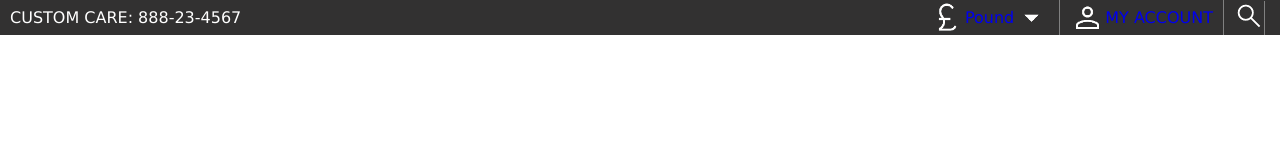
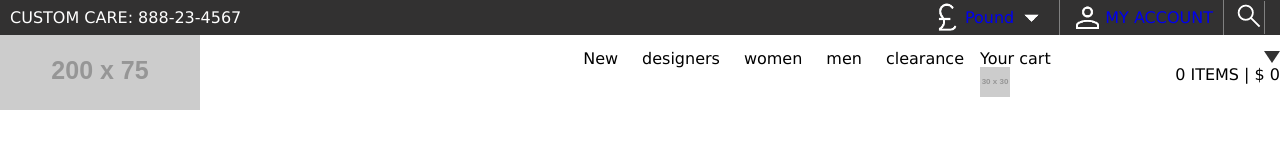
Before and after one commit to strupello/OnePage2, a website built with webpack: page index.html in a window 1280 px wide. Built offline with nearby package versions, Linux system fonts and the light colour scheme.

Commit message:
implement nav

```diff
--- a/css/style.css
+++ b/css/style.css
@@ -36,6 +36,48 @@
   /*Animacje*/
   --transition-fast: 150ms;
 }
+
+/* Default styles */
+.flex {
+  display: flex;
+}
+
+.items-center {
+  align-items: center;
+}
+
+.justify-center {
+  justify-content: center;
+}
+
+.justify-between {
+  justify-content: space-between;
+}
+
+.hidden {
+  display: none;
+}
+
+.flex-col {
+  flex-direction: column;
+}
+
+.arrow-down {
+  display: inline-block;
+  width: 0;
+  height: 0;
+  border-left: 8px solid transparent;
+  border-right: 8px solid transparent;
+  border-top: 12px solid #333;
+  vertical-align: middle;
+  background: transparent;
+  border-radius: 0;
+  padding: 0;
+  line-height: 0;
+  cursor: pointer;
+}
+
+/* End of default styles */
 
 * {
   box-sizing: border-box;
@@ -228,5 +270,39 @@ html {
   }
 }
 
+/* NAV */
+nav {
+  flex-direction: column;
+}
+.logo {
+  flex-basis: 20%;
+}
+
+.menu-list {
+  gap: 1.5rem;
+}
+
+.menu-item a {
+  font-size: 1rem;
+}
+
+.menu {
+  flex-direction: column;
+  gap: 1rem;
+}
+
+@media (min-width: 768px) {
+  nav {
+    flex-direction: row;
+    align-items: center;
+  }
+  .menu {
+    flex-direction: row;
+  }
+}
+
 @media (min-width: 1024px) {
+  .cart {
+    min-width: 300px;
+  }
 }
--- a/index.html
+++ b/index.html
@@ -4,7 +4,10 @@
     <meta charset="utf-8" />
     <meta name="viewport" content="width=device-width, initial-scale=1" />
     <title>lookshop</title>
-
+    <link
+      href="https://cdn.jsdelivr.net/npm/reset-css@5.0.2/reset.min.css"
+      rel="stylesheet"
+    />
     <link rel="stylesheet" href="css/style.css" />
     <meta name="description" content="" />
     <meta property="og:title" content="" />
@@ -94,6 +97,38 @@
           </div>
         </div>
       </div>
+      <nav class="wrapper flex justify-between items-center">
+        <div class="logo">
+          <img src="https://placehold.co/200x75" alt="logo" />
+        </div>
+        <div class="menu flex">
+          <ul class="menu-list flex">
+            <li class="menu-item">
+              <a class="menu-link">New</a>
+              <ul class="menu-submenu">
+                <li><a></a></li>
+                <li><a></a></li>
+                <li><a></a></li>
+                <li><a></a></li>
+              </ul>
+            </li>
+            <li class="menu-item"><a>designers</a></li>
+            <li class="menu-item"><a>women</a></li>
+            <li class="menu-item"><a>men</a></li>
+            <li class="menu-item"><a>clearance</a></li>
+          </ul>
+          <div class="cart flex justify-between flex-col">
+            <div class="cart cart-menu flex justify-between">
+              <p>Your cart</p>
+              <span class="arrow-down"></span>
+            </div>
+            <div class="summary flex justify-between">
+              <img src="https://placehold.co/30x30" alt="cart-icon" />
+              <p>0 ITEMS | $ 0</p>
+            </div>
+          </div>
+        </div>
+      </nav>
     </header>
   </body>
 </html>
```
